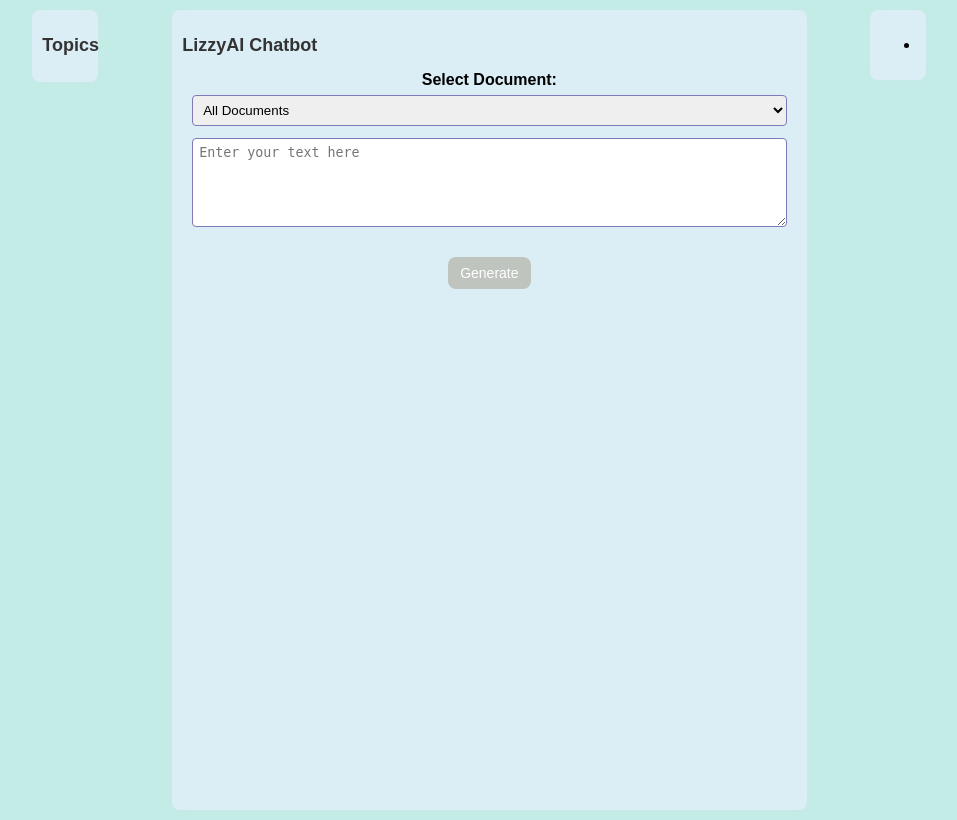
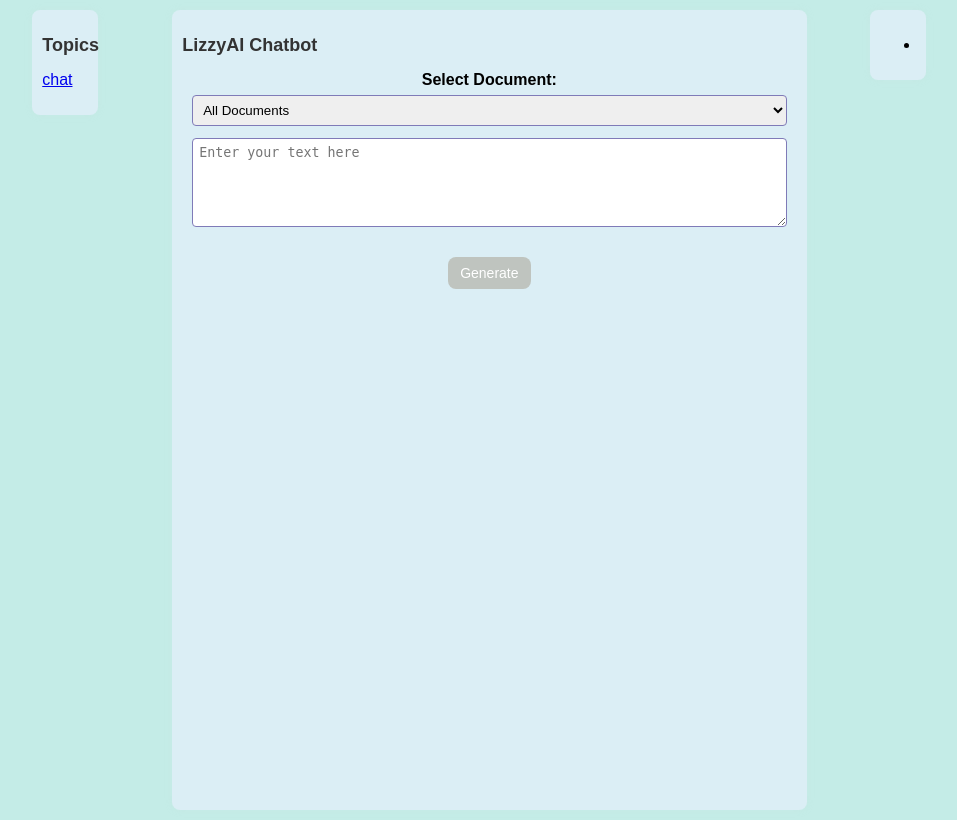
Before and after one commit to merronmuche/RAG_implementation_LizziAI, a Django app: page /chat/ in a window 1280 px wide. Shown: the whole page, without its empty margins (159-1116 px from the left). Run offline with Django 5.2, Linux system fonts and the light colour scheme; the visitor is signed in with stand-in values (Sample User, id 1); data that the repository does not hold is empty.

Commit message:
add an other functionality on html

```diff
--- a/contract_app/templates/contract_app/generate_response.html
+++ b/contract_app/templates/contract_app/generate_response.html
@@ -10,6 +10,7 @@
     <nav class="navbar navbar-expand-lg navbar-light bg-light">
         <div class="container">
             <h2>Topics</h2>
+            <a href="{% url 'generate_response'%}">chat</a>
             <ul class="navbar-nav">
                 {% for topic in topics %}
                     <li class="nav-item">
```
